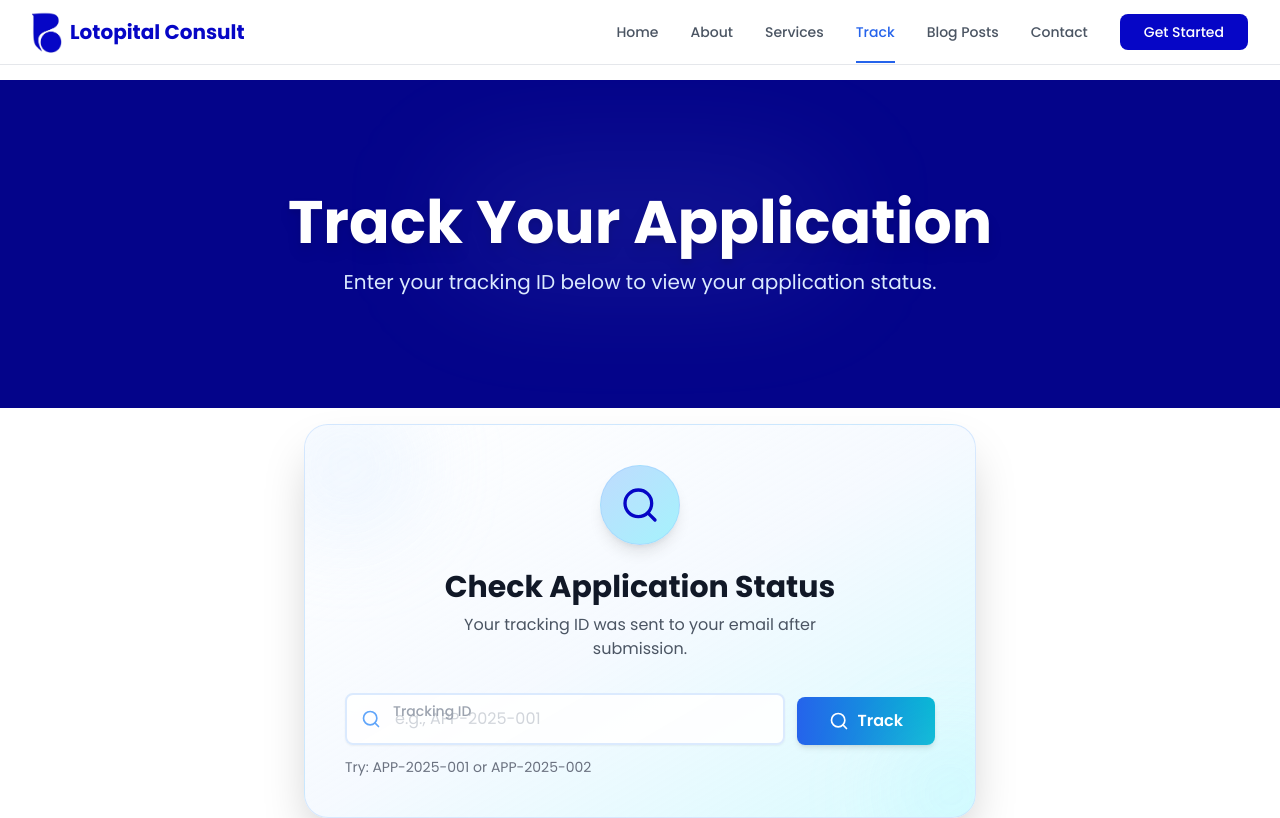
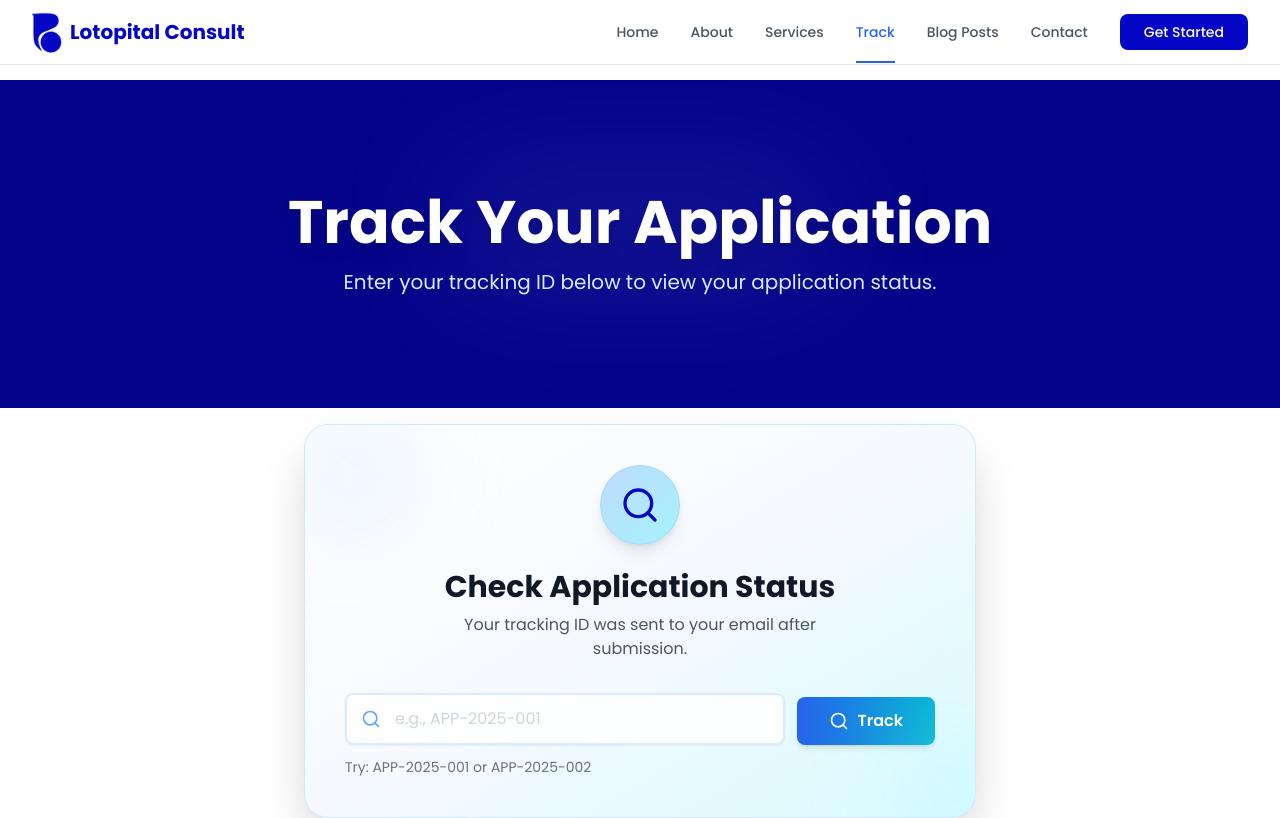
Before and after one commit to Buzz-brain/lotopital-consult, a React (Vite) app: page /track in a window 1280 px wide. Shown: the top 818 px of the page. Built offline with nearby package versions, Linux system fonts and the light colour scheme.

Commit message:
Update on the hero section

```diff
--- a/src/pages/HomePage.tsx
+++ b/src/pages/HomePage.tsx
@@ -150,7 +150,7 @@ export const HomePage = () => {
             >
               Structure is the New Strategy -
               <br />
-              <span className="text-blue-400">We Help You Build It Right</span>
+              <span className="text-blue-500">We Help You Build It Right</span>
             </motion.h1>
 
             <motion.p
--- a/src/pages/TrackPage.tsx
+++ b/src/pages/TrackPage.tsx
@@ -100,7 +100,7 @@ export const TrackPage = () => {
                       ${trackingId ? 'text-blue-600 scale-90 -translate-y-5' : 'text-gray-400 scale-100 translate-y-0'}`}
                     aria-label="Tracking ID label"
                   >
-                    Tracking ID
+                    {/* Tracking ID */}
                   </label>
                   <motion.input
                     id="track-input"
```
